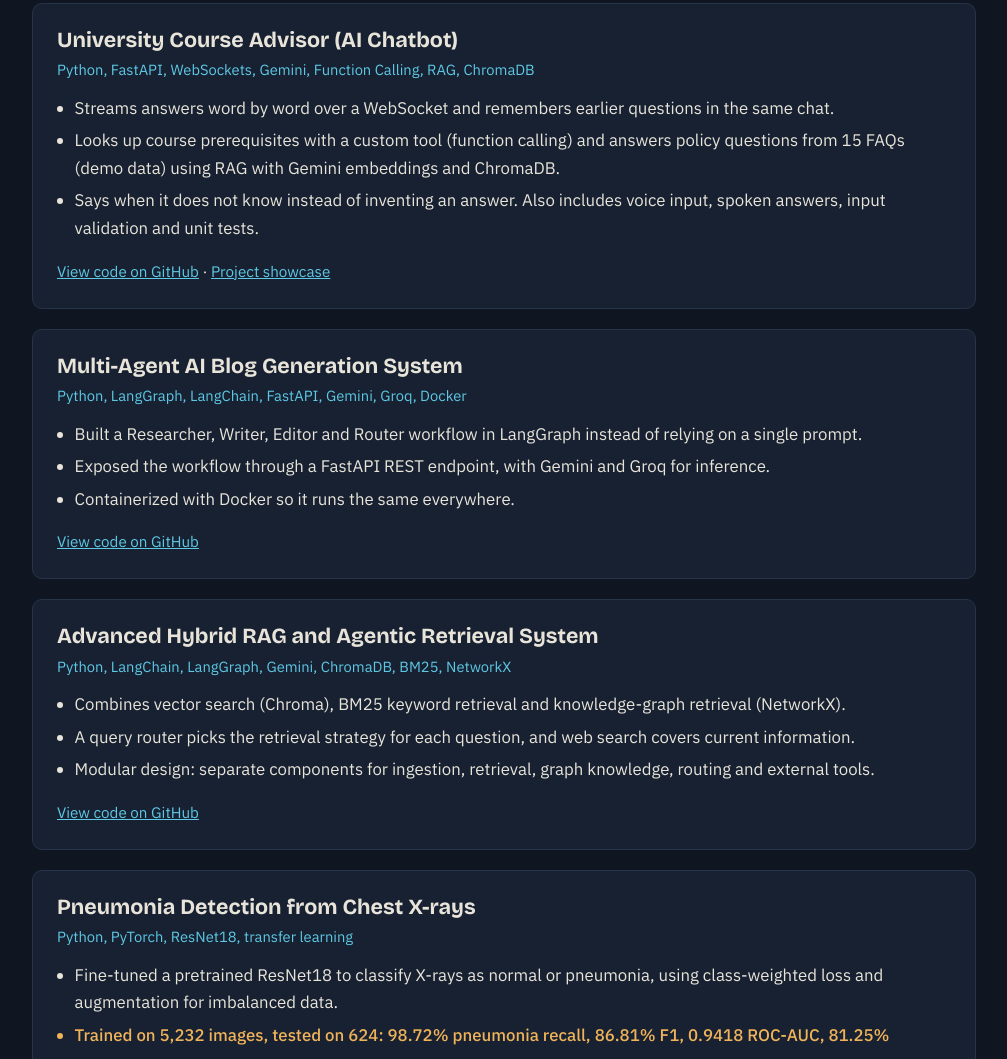
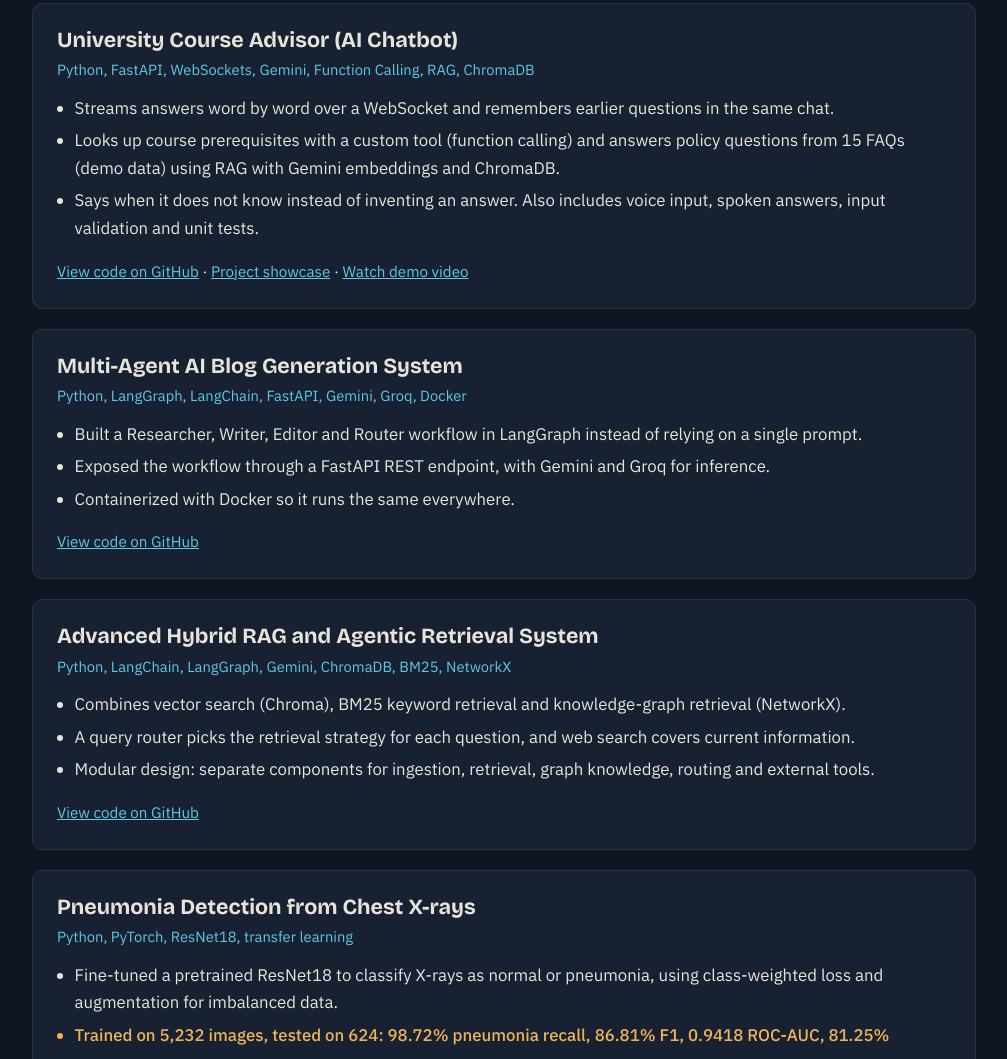
Before and after one commit to abdulrazaqkhan6070/abdulrazaqkhan6070.github.io., a plain HTML site: page index.html in a window 1280 px wide. Shown: the part 2055-3114 px from the top of the page, without its empty margins (136-1143 px from the left). Drawn offline with nearby package versions, Linux system fonts and the light colour scheme.

Commit message:
Add Course Advisor demo video link

```diff
--- a/index.html
+++ b/index.html
@@ -162,7 +162,7 @@ footer{border-top:1px solid var(--line);padding:1.5rem 0;color:var(--muted);font
             <li>Looks up course prerequisites with a custom tool (function calling) and answers policy questions from 15 FAQs (demo data) using RAG with Gemini embeddings and ChromaDB.</li>
             <li>Says when it does not know instead of inventing an answer. Also includes voice input, spoken answers, input validation and unit tests.</li>
           </ul>
-          <p class="links"><a href="https://github.com/abdulrazaqkhan6070/abdul-course-bot">View code on GitHub</a> · <a href="https://abdulrazaqkhan6070-abdul-course-bot.static.hf.space">Project showcase</a></p>
+                  <p class="links"><a href="https://github.com/abdulrazaqkhan6070/abdul-course-bot">View code on GitHub</a> &middot; <a href="https://abdulrazaqkhan6070-abdul-course-bot.static.hf.space">Project showcase</a> &middot; <a href="https://youtu.be/RpkNfHc5gRY">Watch demo video</a></p>
         </article>
 
         <article class="card">
```
